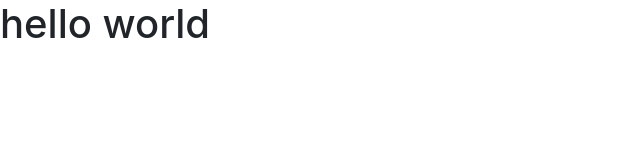
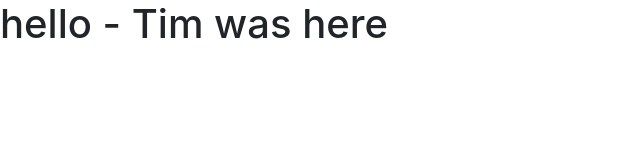
Before and after one commit to LoganRobb/GitbhubCollab, a plain HTML site: page index.html in a window 1280 px wide. Shown: the whole page, without its empty margins (0-640 px from the left). Drawn offline with nearby package versions, Linux system fonts and the light colour scheme.

Commit message:
changed index.html and added a console log

```diff
--- a/index.html
+++ b/index.html
@@ -10,7 +10,7 @@
     <title>APIs using AJAX</title>
     </head>
     <body>
-      <h1>hello world</h1>
+        <h1>hello - Tim was here</h1>
 
 
 
--- a/js/script.js
+++ b/js/script.js
@@ -1,3 +1,3 @@
 $(document).ready(function () {
-
+console.log("tim added changes here remotely");
 });
```
